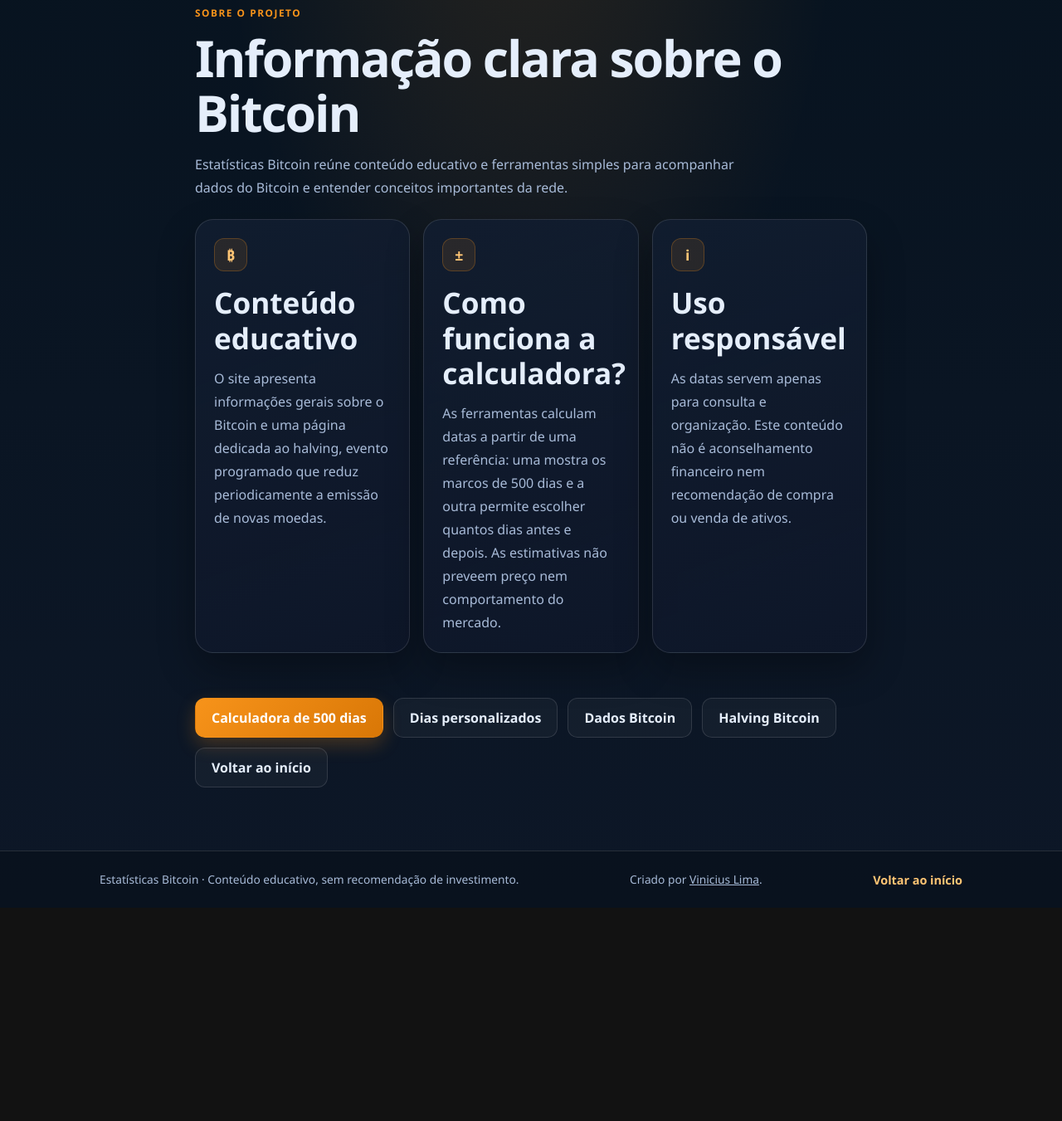
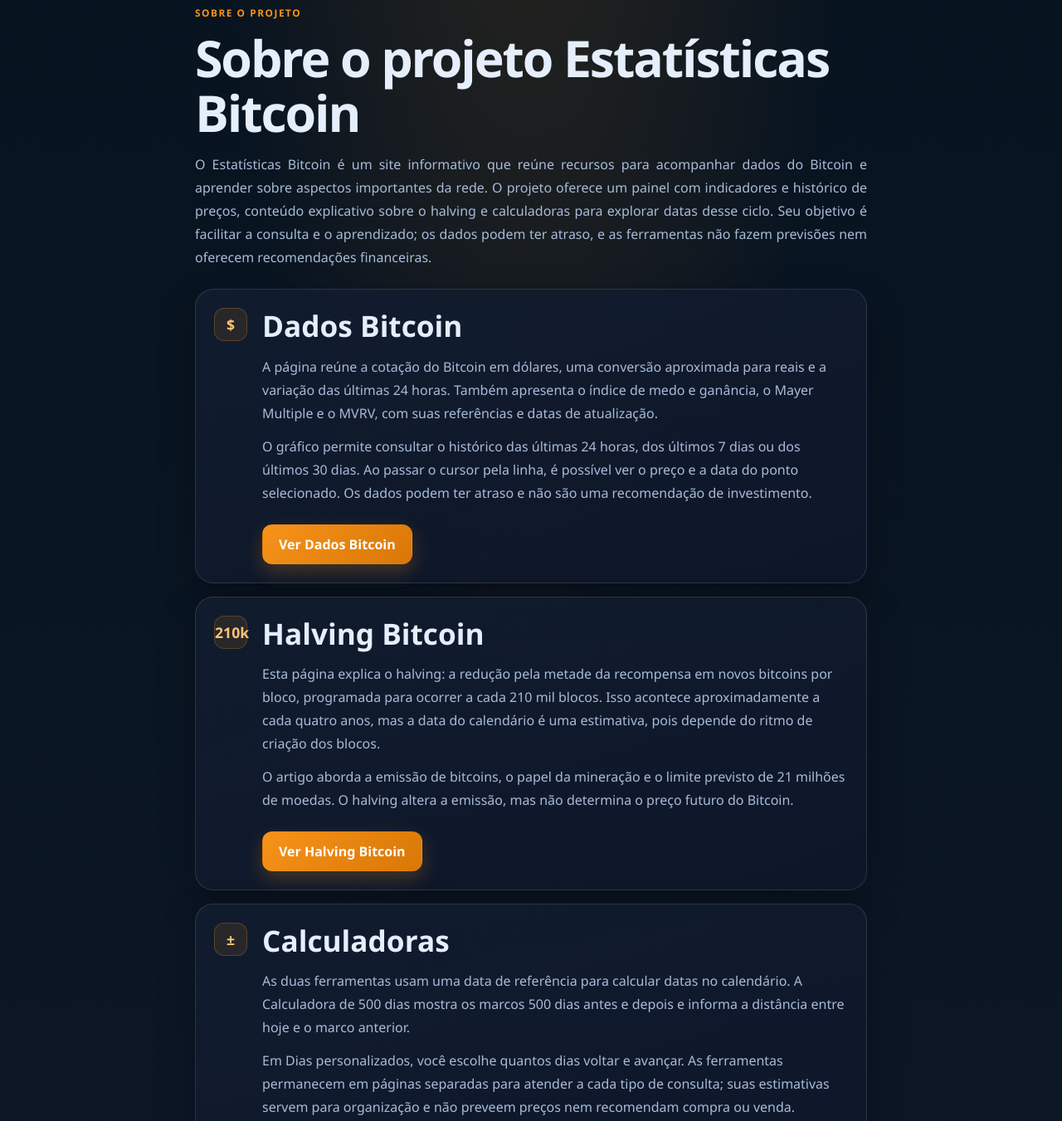
Before and after one commit to ViniciusLima-Usvi/estatisticas-bitcoin, a plain HTML site: page sobre.html in a window 1280 px wide. Shown: the part 130-1481 px from the top of the page at 83% size. Before the commit the page ends 1224 px from the top, so only its background shows below. Drawn offline with Linux system fonts and the light colour scheme.

Commit message:
Atualiza página Sobre e adiciona favicon
Co-authored-by: Copilot <223556219+Copilot@users.noreply.github.com>

```diff
--- a/sobre.html
+++ b/sobre.html
@@ -4,8 +4,9 @@
   <meta charset="UTF-8">
   <meta name="viewport" content="width=device-width, initial-scale=1.0">
   <meta name="theme-color" content="#07131f">
-  <meta name="description" content="Conheça o projeto Estatísticas Bitcoin, suas ferramentas e o conteúdo educativo disponível no site.">
+  <meta name="description" content="Conheça como o site Estatísticas Bitcoin reúne dados, conteúdo educativo e ferramentas de consulta sobre o Bitcoin.">
   <title>Sobre | Estatísticas Bitcoin</title>
+  <link rel="icon" type="image/svg+xml" href="favicon.svg">
   <link rel="stylesheet" href="styles.css">
 </head>
 <body>
@@ -25,37 +26,55 @@
   </header>
 
   <main class="container container-narrow" id="conteudo">
-    <section class="page-intro">
+    <section class="page-intro about-intro">
       <span class="eyebrow">Sobre o projeto</span>
-      <h1>Informação clara sobre o Bitcoin</h1>
-      <p>Estatísticas Bitcoin reúne conteúdo educativo e ferramentas simples para acompanhar dados do Bitcoin e entender conceitos importantes da rede.</p>
+      <h1>Sobre o projeto Estatísticas Bitcoin</h1>
+      <p>O Estatísticas Bitcoin é um site informativo que reúne recursos para acompanhar dados do Bitcoin e aprender sobre aspectos importantes da rede. O projeto oferece um painel com indicadores e histórico de preços, conteúdo explicativo sobre o halving e calculadoras para explorar datas desse ciclo. Seu objetivo é facilitar a consulta e o aprendizado; os dados podem ter atraso, e as ferramentas não fazem previsões nem oferecem recomendações financeiras.</p>
     </section>
 
-    <section class="info-grid" aria-label="Informações sobre o projeto">
+    <section class="info-grid about-articles" aria-label="Detalhes das páginas do projeto">
       <article class="card info-card">
-        <span class="feature-icon" aria-hidden="true">₿</span>
-        <h2>Conteúdo educativo</h2>
-        <p>O site apresenta informações gerais sobre o Bitcoin e uma página dedicada ao halving, evento programado que reduz periodicamente a emissão de novas moedas.</p>
+        <div class="about-article-content">
+          <span class="feature-icon" aria-hidden="true">$</span>
+          <div>
+            <h2>Dados Bitcoin</h2>
+            <p>A página reúne a cotação do Bitcoin em dólares, uma conversão aproximada para reais e a variação das últimas 24 horas. Também apresenta o índice de medo e ganância, o Mayer Multiple e o MVRV, com suas referências e datas de atualização.</p>
+            <p>O gráfico permite consultar o histórico das últimas 24 horas, dos últimos 7 dias ou dos últimos 30 dias. Ao passar o cursor pela linha, é possível ver o preço e a data do ponto selecionado. Os dados podem ter atraso e não são uma recomendação de investimento.</p>
+            <div class="about-article-actions">
+              <a class="btn btn-primary" href="dados-bitcoin.html">Ver Dados Bitcoin</a>
+            </div>
+          </div>
+        </div>
       </article>
       <article class="card info-card">
-        <span class="feature-icon" aria-hidden="true">±</span>
-        <h2>Como funciona a calculadora?</h2>
-        <p>As ferramentas calculam datas a partir de uma referência: uma mostra os marcos de 500 dias e a outra permite escolher quantos dias antes e depois. As estimativas não preveem preço nem comportamento do mercado.</p>
+        <div class="about-article-content">
+          <span class="feature-icon" aria-hidden="true">210k</span>
+          <div>
+            <h2>Halving Bitcoin</h2>
+            <p>Esta página explica o halving: a redução pela metade da recompensa em novos bitcoins por bloco, programada para ocorrer a cada 210 mil blocos. Isso acontece aproximadamente a cada quatro anos, mas a data do calendário é uma estimativa, pois depende do ritmo de criação dos blocos.</p>
+            <p>O artigo aborda a emissão de bitcoins, o papel da mineração e o limite previsto de 21 milhões de moedas. O halving altera a emissão, mas não determina o preço futuro do Bitcoin.</p>
+            <div class="about-article-actions">
+              <a class="btn btn-primary" href="halving-bitcoin.html">Ver Halving Bitcoin</a>
+            </div>
+          </div>
+        </div>
       </article>
       <article class="card info-card">
-        <span class="feature-icon" aria-hidden="true">i</span>
-        <h2>Uso responsável</h2>
-        <p>As datas servem apenas para consulta e organização. Este conteúdo não é aconselhamento financeiro nem recomendação de compra ou venda de ativos.</p>
+        <div class="about-article-content">
+          <span class="feature-icon" aria-hidden="true">±</span>
+          <div>
+            <h2>Calculadoras</h2>
+            <p>As duas ferramentas usam uma data de referência para calcular datas no calendário. A Calculadora de 500 dias mostra os marcos 500 dias antes e depois e informa a distância entre hoje e o marco anterior.</p>
+            <p>Em Dias personalizados, você escolhe quantos dias voltar e avançar. As ferramentas permanecem em páginas separadas para atender a cada tipo de consulta; suas estimativas servem para organização e não preveem preços nem recomendam compra ou venda.</p>
+            <div class="about-article-actions">
+              <a class="btn btn-primary" href="calculadora.html">Calculadora de 500 dias</a>
+              <a class="btn btn-secondary" href="calculadora-tempo.html">Dias personalizados</a>
+            </div>
+          </div>
+        </div>
       </article>
     </section>
 
-    <div class="actions section">
-      <a class="btn btn-primary" href="calculadora.html">Calculadora de 500 dias</a>
-      <a class="btn btn-secondary" href="calculadora-tempo.html">Dias personalizados</a>
-      <a class="btn btn-secondary" href="dados-bitcoin.html">Dados Bitcoin</a>
-      <a class="btn btn-secondary" href="halving-bitcoin.html">Halving Bitcoin</a>
-      <a class="btn btn-secondary" href="index.html">Voltar ao início</a>
-    </div>
   </main>
 
   <footer class="site-footer">
--- a/styles.css
+++ b/styles.css
@@ -282,6 +282,15 @@ p {
   margin-bottom: 0;
 }
 
+.info-card p + p {
+  margin-top: 12px;
+}
+
+.info-card > .footer-link {
+  display: inline-block;
+  margin-top: 12px;
+}
+
 .section {
   margin-top: 54px;
 }
@@ -307,6 +316,32 @@ p {
   padding: 22px;
 }
 
+.about-articles {
+  grid-template-columns: 1fr;
+}
+
+.about-article-content {
+  display: grid;
+  grid-template-columns: 40px minmax(0, 1fr);
+  align-items: start;
+  gap: 18px;
+}
+
+.about-article-content .feature-icon {
+  margin-bottom: 0;
+}
+
+.about-article-content h2 {
+  margin-top: 0;
+}
+
+.about-article-actions {
+  display: flex;
+  flex-wrap: wrap;
+  gap: 10px;
+  margin-top: 24px;
+}
+
 .feature-icon {
   display: grid;
   width: 40px;
@@ -328,6 +363,11 @@ p {
 .page-intro p {
   max-width: 650px;
   margin-bottom: 0;
+}
+
+.about-intro p {
+  max-width: none;
+  text-align: justify;
 }
 
 .calculator-card {
```
Also changed, not shown: calculadora-tempo.html (+1 -0 lines), calculadora.html (+1 -0 lines), dados-bitcoin.html (+1 -0 lines), halving-bitcoin.html (+1 -0 lines), index.html (+1 -0 lines), favicon.svg (added).
